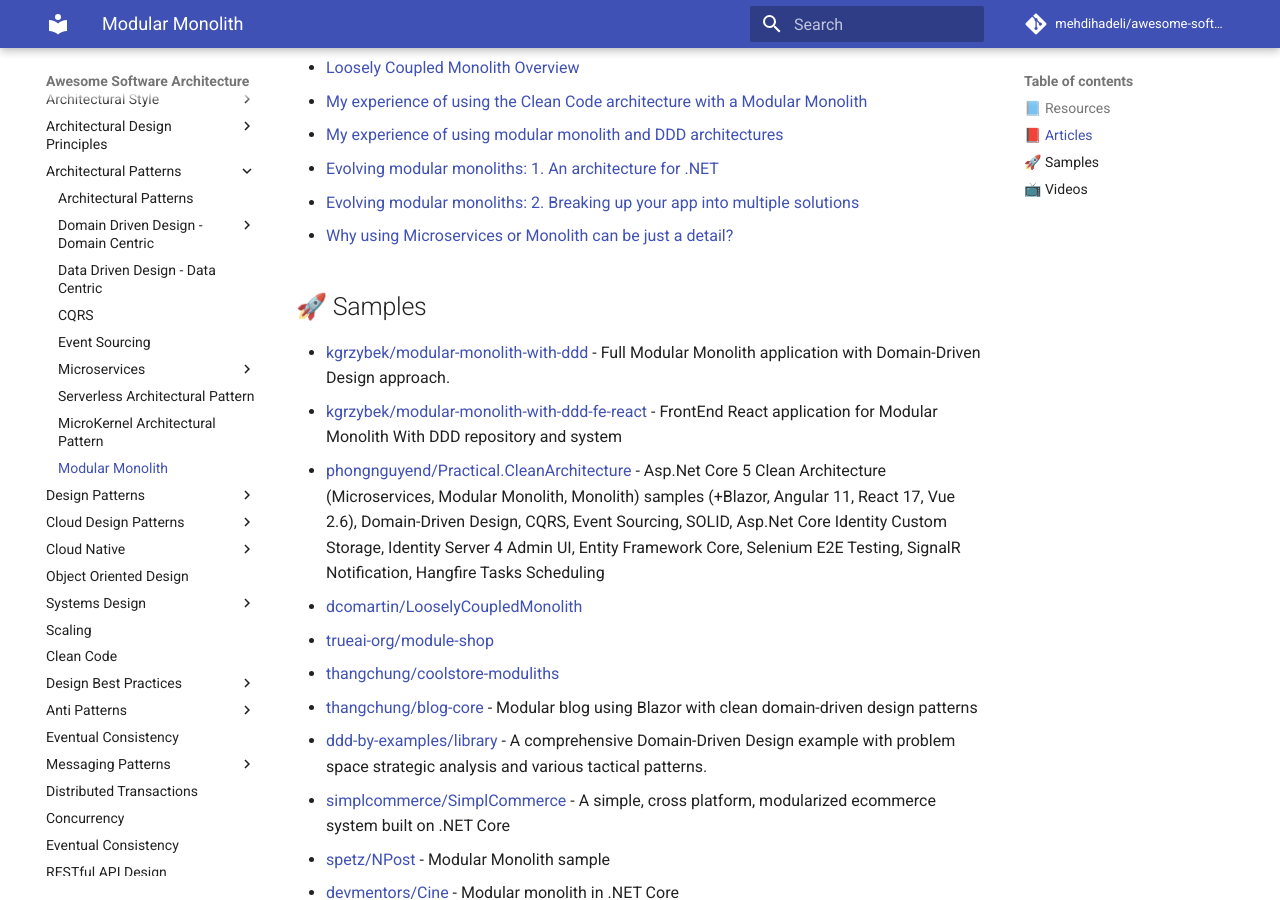
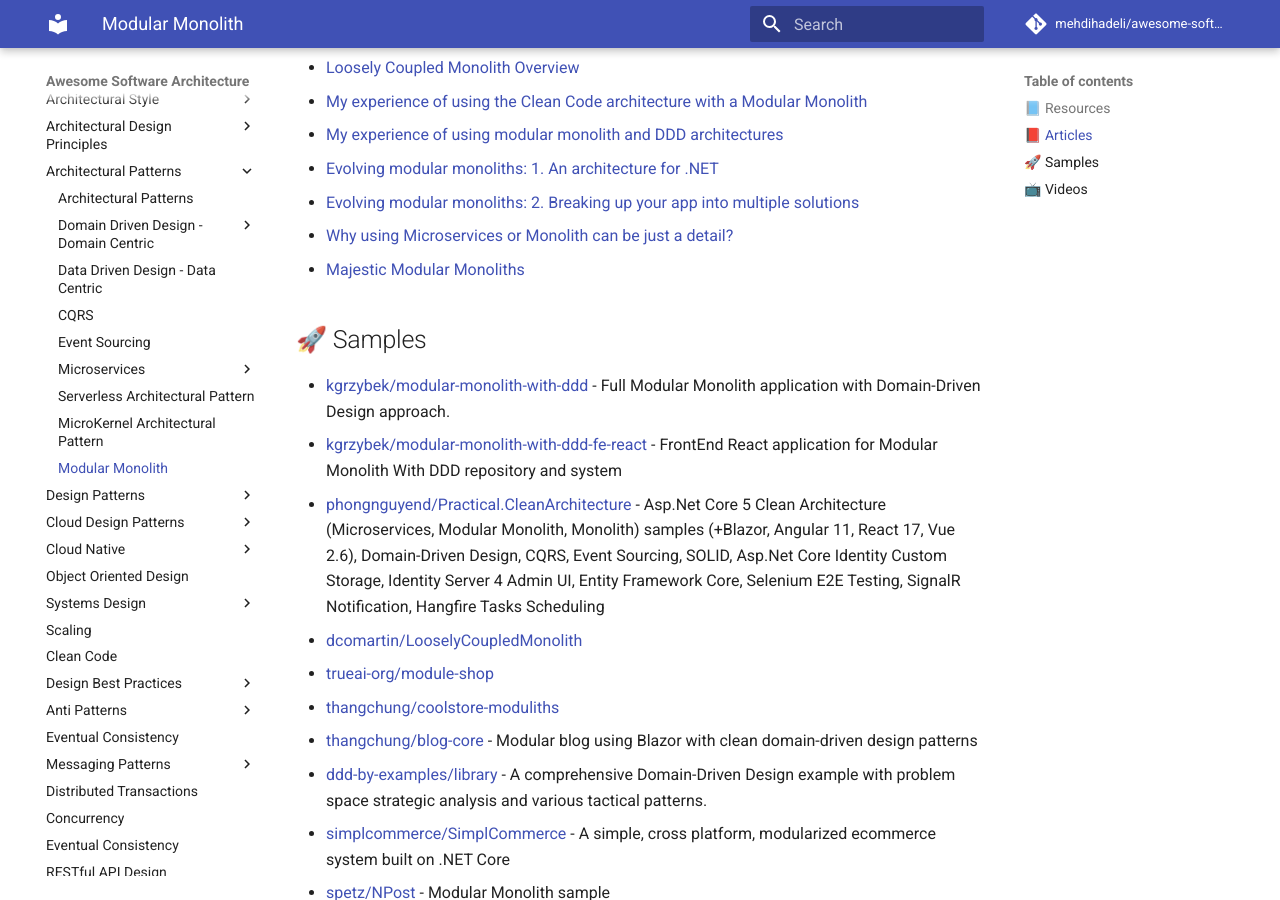
Before and after one commit to mehdihadeli/awesome-software-architecture, an MkDocs documentation site: the page built from docs/architectural-patterns/modular-monolith.md, in a window 1280 px wide and 900 px high, scrolled down 628 px. Built offline with MkDocs 1.6.1 and Material for MkDocs 9.7.7, drawn with Linux system fonts in a browser that asks for light colours; comment, search, counter and statistics services are not loaded.

Commit message:
add new article
Add Majestic Modular Monoliths by Lukas Hajdu (@lukashajdu)

```diff
--- a/docs/architectural-patterns/modular-monolith.md
+++ b/docs/architectural-patterns/modular-monolith.md
@@ -22,6 +22,7 @@
 - [Evolving modular monoliths: 1. An architecture for .NET](https://www.thereformedprogrammer.net/evolving-modular-monoliths-1-an-architecture-for-net/)
 - [Evolving modular monoliths: 2. Breaking up your app into multiple solutions](https://www.thereformedprogrammer.net/evolving-modular-monoliths-2-breaking-up-your-app-into-multiple-solutions/)
 - [Why using Microservices or Monolith can be just a detail?](https://threedots.tech/post/microservices-or-monolith-its-detail/)
+- [Majestic Modular Monoliths](https://lukashajdu.com/post/majestic-modular-monolith/)
 ## 🚀 Samples
 
 - [kgrzybek/modular-monolith-with-ddd](https://github.com/kgrzybek/modular-monolith-with-ddd) - Full Modular Monolith application with Domain-Driven Design approach.
```
